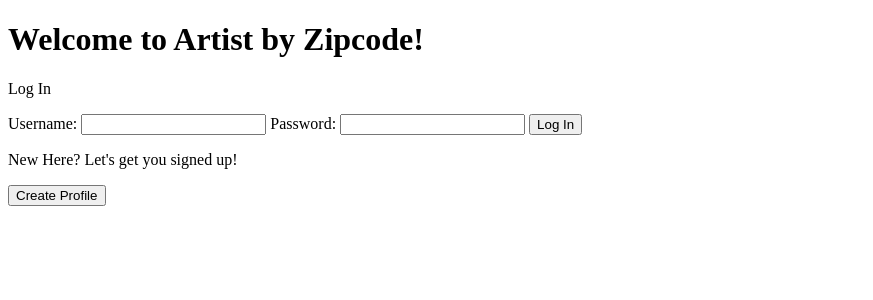
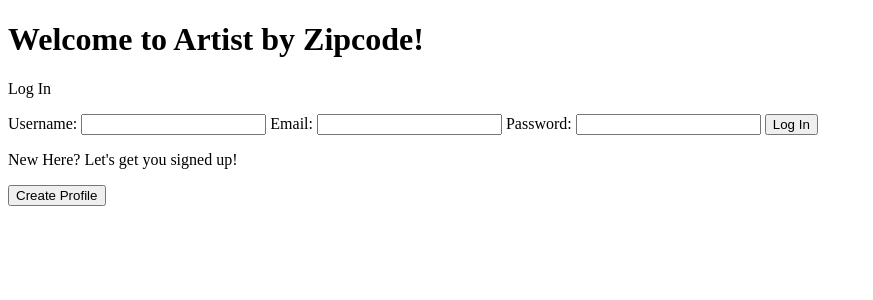
Before and after one commit to carolinesitter/ArtTown, a Flask app: page / in a window 1280 px wide. Shown: the top 300 px of the page, without its empty margins (0-873 px from the left). Run offline with Flask 2, Linux system fonts and the light colour scheme.

Commit message:
Working on Loading User Profile in server.py

```diff
--- a/data/user-data.json
+++ b/data/user-data.json
@@ -7,7 +7,7 @@
         "password": "password",
         "instagram": "@alice_johnson",
         "twitter": "@alicexchains",
-        "zipcode": 78732
+        "zipcode": 78734
     },
     {
         "first_name": "John",
--- a/server.py
+++ b/server.py
@@ -58,22 +58,26 @@ def register_profile():
 ###########
 
 # CREATE USER LOG IN ROUTE
-# @app.route("/login", methods=["POST"])
-# def user_login():
-#     """Log a user in"""
+@app.route("/login", methods=["POST"])
+def user_login():
+    """Log a user in"""
 
-#     email = request.form.get("email")
-#     password = request.form.get("password")
-    # user = crud.get_user_by_email(email)
+    username = request.form.get("username")
+    email = request.form.get("email")
+    password = request.form.get("password")
 
-    # if not user or user.password != password:
-    #     flash("Invalid email or password. Please try again.")
-    #     return redirect("/")
-    # else:
-    #     session['user_email'] = user.email
-    #     flash("Successfully logged in!")
+    user = crud.get_user_by_email(email)
 
-    # return redirect("/user_profile")
+    if not user or user.password != password:
+        flash("Invalid email or password. Please try again.")
+        return redirect("/")
+    else:
+        session['user_email'] = user.email
+        session['username'] = user.username
+
+        flash("Successfully logged in!")
+
+    return redirect("/user_profile")
 
 ###########
 
@@ -88,7 +92,22 @@ def create_profile():
 def user_profile():
     """Show user_profile"""
 
-    return render_template('user-profile.html')
+    user = crud.get_user_by_email(email)
+
+    username = user.username
+    zipcode = user.zipcode
+    instagram = user.instagram
+    tiktok = user.tiktok
+    twitter = user.twitter
+    website = user.website
+
+    return render_template('user-profile.html',
+                            username=username,
+                            zipcode=zipcode,
+                            instagram=instagram,
+                            tiktok=tiktok,
+                            twitter=twitter,
+                            website=website)
 
 @app.route("/zipcode_input")
 def zipcode_input():
--- a/templates/homepage.html
+++ b/templates/homepage.html
@@ -10,9 +10,12 @@
 
     <p>Log In</p>
 
-    <form action="/user_profile" method="POST">
+    <form action="/log_in" method="POST">
         <label for="username-log-in">Username:</label>
         <input type="text" name="username" id="username-log-in">
+
+        <label for="email" id="email-log-in">Email:</label>
+        <input type="text" name="email" id="email-log-in">
 
         <label for="password-log-in">Password:</label>
         <input type="password" name="password" id="password-log-in">
--- a/templates/user-profile.html
+++ b/templates/user-profile.html
@@ -3,8 +3,11 @@
 {% block title %} Profile {% endblock %}
 
 {% block content %}
+
     <h1>{{username}}</h1>
+
     <h2> {{zipcode}} </h2>
+
     <p> These are my socials:</p>
         <p>Instagram: {{instagram}}</p>
         <p>Twitter: {{twitter}}</p>
```
